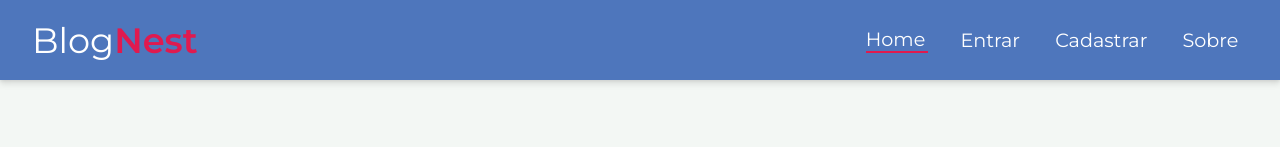
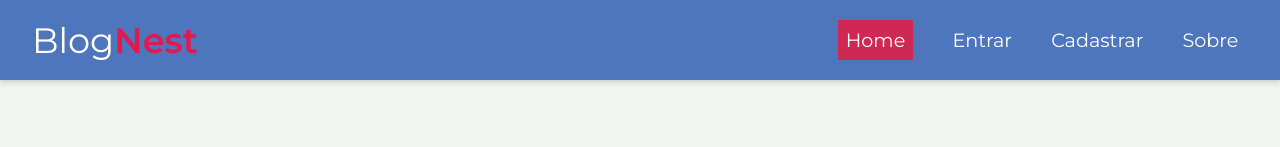
Before and after one commit to emersonjuunior/blognest, a React (Vite) app in the folder blognest/: page / in a window 1280 px wide. Shown: the top 147 px of the page. Built offline with nearby package versions, Linux system fonts and the light colour scheme; no server answers; the database is empty; a web font is replaced by a local one.

Commit message:
Ajustes css header

```diff
--- a/blognest/src/components/Header.module.css
+++ b/blognest/src/components/Header.module.css
@@ -24,7 +24,7 @@
     justify-content: center;
     align-items: center;
     list-style: none;
-    gap: 1em;
+    gap: 20px;
 }
 
 .navbar_ul li {
--- a/blognest/src/index.css
+++ b/blognest/src/index.css
@@ -35,12 +35,9 @@ h6 {
   font-size: 0.6em;
 }
 
-.active::after {
-  content: "";
-  display: block;
-  height: 2px;
-  width: 105%;
-  background-color: #e01a4f;
+.active {
+  background-color: #d02854;
+  padding: 8px;
 }
 
 input:focus,
```
